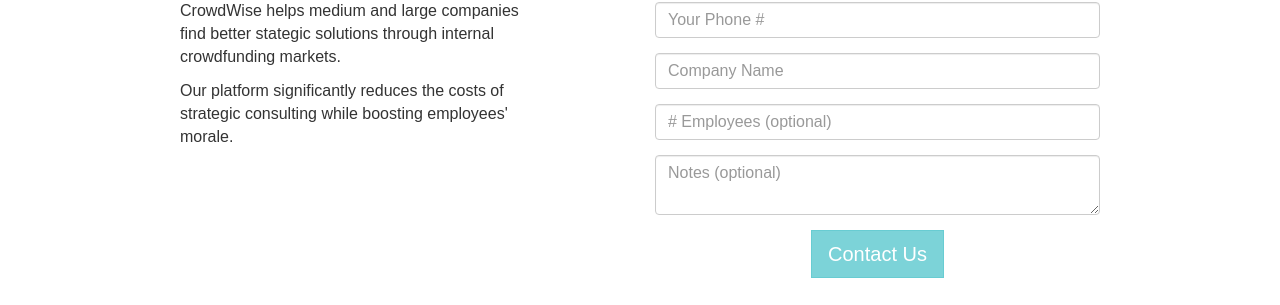
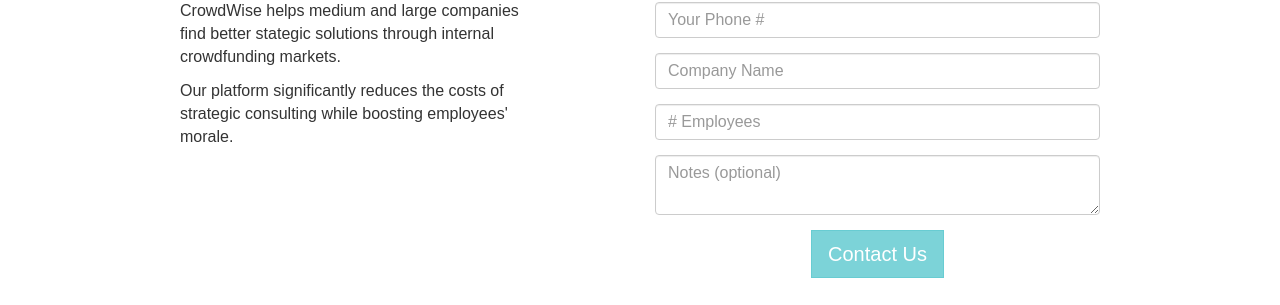
Before and after one commit to crowdwise/crowdwise.github.io, a Jekyll site: the page built from contact.html, in a window 1280 px wide. Shown: the part 342-647 px from the top of the page. Built offline with Jekyll 4.4.1, drawn with Linux system fonts in a browser that asks for light colours.

Commit message:
remove optional from placeholder

```diff
--- a/contact.html
+++ b/contact.html
@@ -28,7 +28,7 @@
           <input type="text" class="form-control required" id="company-name" name="company_name" placeholder="Company Name">
         </div>
         <div class="form-group">
-          <input type="text" class="form-control" id="num-employees" name="num_employees" placeholder="# Employees (optional)">
+          <input type="text" class="form-control" id="num-employees" name="num_employees" placeholder="# Employees">
         </div>
         <div class="form-group">
           <textarea class="form-control" id="notes" name="notes" placeholder="Notes (optional)"></textarea>
```
